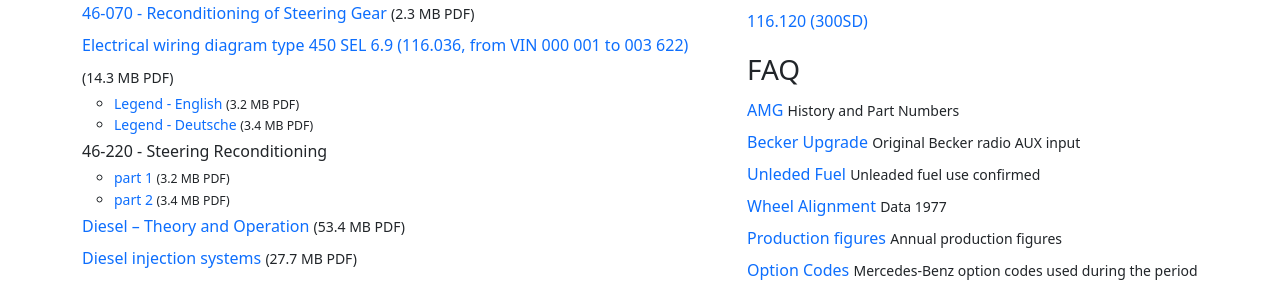
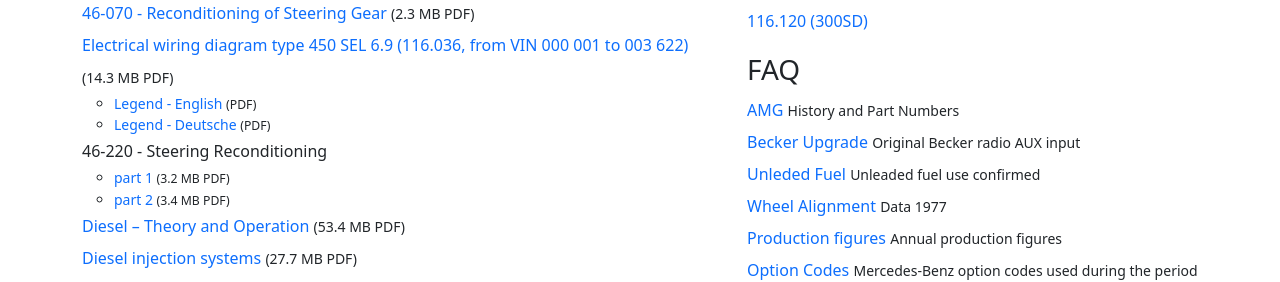
Before and after one commit to W116org/w116org.github.io, a Jekyll site: the page built from tech.html, in a window 1280 px wide. Shown: the part 1438-1720 px from the top of the page. Built offline with Jekyll 4.4.1, drawn with Linux system fonts in a browser that asks for light colours.

Commit message:
Update tech.html

```diff
--- a/tech.html
+++ b/tech.html
@@ -77,10 +77,10 @@
         <span class="small">(14.3 MB PDF)</span>
         <ul class="small lh-base">
           <li><a class="text-decoration-none" href="//cdn.w116.org/tech/elektr_diagram_en.pdf">Legend - English</a>
-            <span class="small">(3.2 MB PDF)</span>
+            <span class="small">(PDF)</span>
           </li>
           <li><a class="text-decoration-none" href="//cdn.w116.org/tech/elektr_diagram_de.pdf">Legend - Deutsche</a>
-            <span class="small">(3.4 MB PDF)</span>
+            <span class="small">(PDF)</span>
           </li>
         </ul>
       </li>
```
